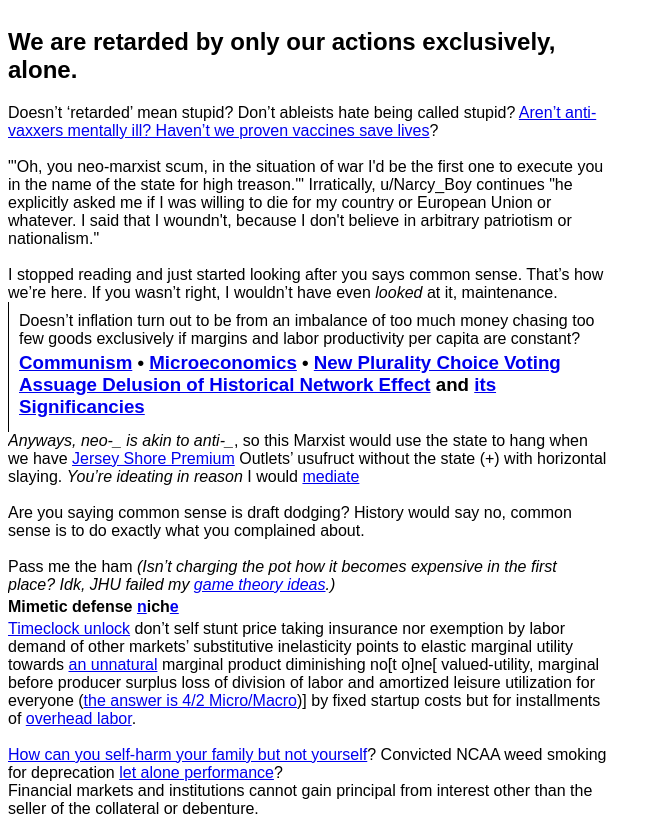
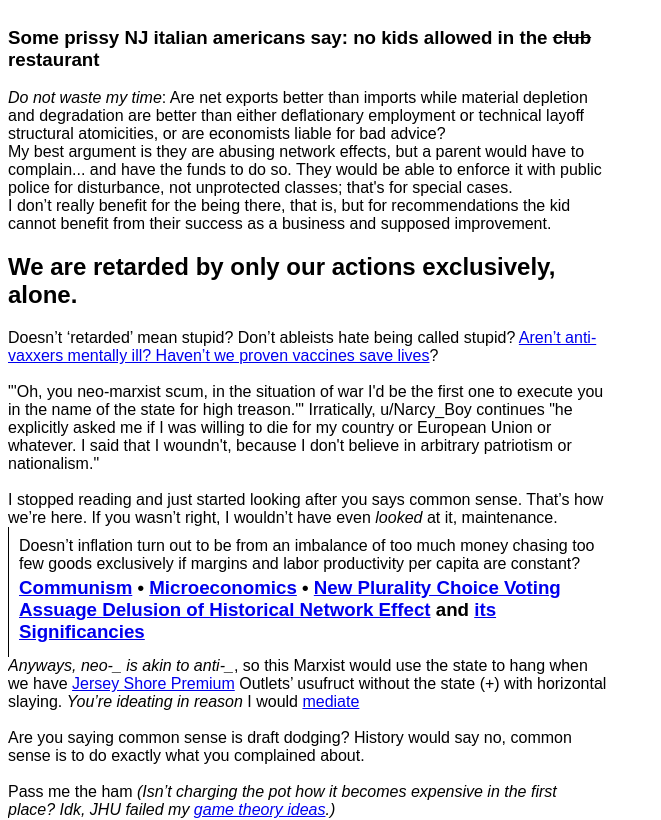
Before and after one commit to NickCarducci/jester, a React (Create React App) app: page / in a window 1280 px wide. Shown: the top 820 px of the page, without its empty margins (0-661 px from the left). Built offline with nearby package versions, Linux system fonts and the light colour scheme; a web font is replaced by a local one.

Commit message:
Update App.js

```diff
--- a/src/App.js
+++ b/src/App.js
@@ -109,6 +109,23 @@ export default class App extends React.Component {
           position: "relative"
         }}
       >
+        <h3>
+          Some prissy NJ italian americans say: no kids allowed in the{space}
+          <span style={{ textDecoration: "line-through" }}>club</span>
+          {space}restaurant
+        </h3>
+        <i>Do not waste my time</i>: Are net exports better than imports while
+        material depletion and degradation are better than either deflationary
+        employment or technical layoff structural atomicities, or are economists
+        liable for bad advice?
+        <br />
+        My best argument is they are abusing network effects, but a parent would
+        have to complain... and have the funds to do so. They would be able to
+        enforce it with public police for disturbance, not unprotected classes;
+        that's for special cases.
+        <br />I don’t really benefit for the being there, that is, but for
+        recommendations the kid cannot benefit from their success as a business
+        and supposed improvement.
         <h2>We are retarded by only our actions exclusively, alone.</h2>
         Doesn’t ‘retarded’ mean stupid? Don’t ableists hate being called stupid?
         {space}
```
